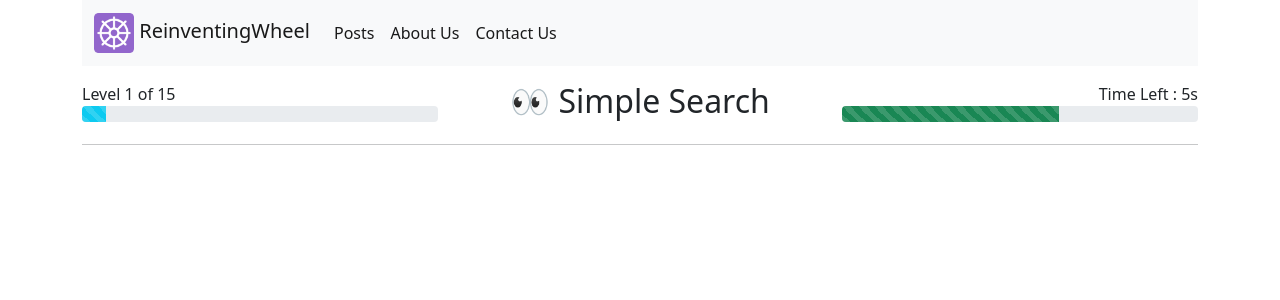
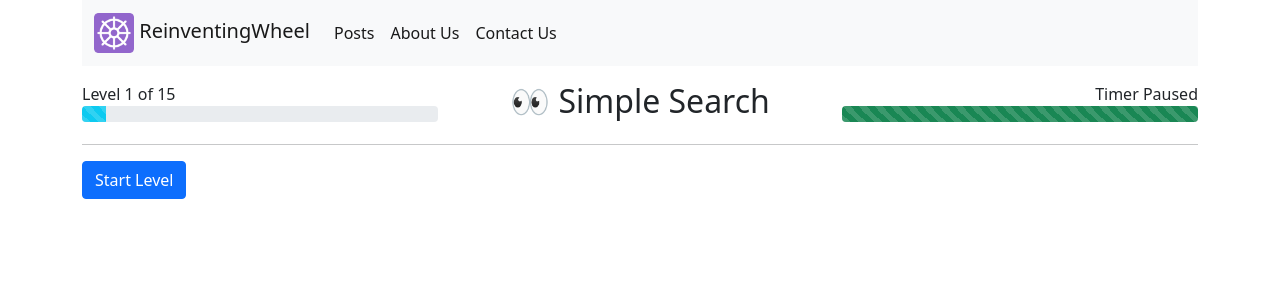
Before and after one commit to keshav-sarraf/rw-frontend, a Vue app: page /regex-game-l1 in a window 1280 px wide. Shown: the top 300 px of the page. Built offline with nearby package versions, Linux system fonts and the light colour scheme.

Commit message:
Added animation to progress bar and added pause functionality

```diff
--- a/src/assets/posts/posts.json
+++ b/src/assets/posts/posts.json
@@ -1,6 +1,7 @@
 {
     "posts" : [
         {
+            "id" : 1,
             "title" : "🎲 Computers & Randomness",
             "description" : "Computers were designed to be deterministic, and yet they are able to generate randomness. In this post we go back in history and take a look at the first computational random number generator",
             "date" : "31st August 2021",
@@ -9,6 +10,7 @@
             "router_link" : "/random-number-generator"
         },
         {
+            "id" : 2,
             "title" : "Puzzle: 🖍 Color Switches",
             "description" : "Puzzle: You are given an urn with 10 balls (5 black and 5 white). You pick balls from the urn one by one without replacement until all the balls are out. A black followed by a white or a white followed by a black is 'a colour change'. Calculate the expected number of colour changes if the balls are being picked randomly from the urn.",
             "date" : "2nd September 2021",
@@ -17,6 +19,7 @@
             "router_link" : "/puzzle-1"
         },
         {
+            "id" : 3,
             "title" : "🕵🏽‍♂️ Expressions, Regular Expressions",
             "description" : "Regular Expressions (Regex) are a nifty tool for searching and manipulating tons of text. This post aims to teach regex by means of a game. See you on the other side",
             "date" : "15th September 2021",
--- a/src/components/Landing.vue
+++ b/src/components/Landing.vue
@@ -74,7 +74,8 @@ import postsListJson from '../assets/posts/posts.json';
 export default {
     setup() {
         const postListFromJson = postsListJson.posts;
-        const postsList = ref(postListFromJson.reverse());
+        const postsList = ref(postListFromJson);
+        postsList.value.sort((l, r) => l.id > r.id ? -1 : 1);
 
         return {
             postsList
--- a/src/components/posts/regex/RegexGameHeader.vue
+++ b/src/components/posts/regex/RegexGameHeader.vue
@@ -3,8 +3,8 @@
     <div class="col-sm-4 text-start">
         Level 1 of 15
         <div class="progress">
-            <div class="progress-bar progress-bar-striped" role="progressbar" :style="{width : finishedProgressPercent + '%'}" aria-valuenow="10" aria-valuemin="0" aria-valuemax="100"></div>
-            <div class="progress-bar progress-bar-striped bg-info" role="progressbar" :style="{width : currentProgressPercent + '%'}" aria-valuenow="50" aria-valuemin="0" aria-valuemax="100"></div>
+            <div class="progress-bar" role="progressbar" :style="{width : finishedProgressPercent + '%'}" aria-valuenow="10" aria-valuemin="0" aria-valuemax="100"></div>
+            <div class="progress-bar progress-bar-striped progress-bar-animated bg-info" role="progressbar" :style="{width : currentProgressPercent + '%'}" aria-valuenow="50" aria-valuemin="0" aria-valuemax="100"></div>
         </div>
     </div>
 
@@ -13,11 +13,18 @@
     </div>
 
     <div class="col-sm-4 text-end">
+        <div v-if="startTimer">
             Time Left : {{Math.round(timeLeft)}}s
+        </div>
+        <div v-else>
+            Timer Paused
+        </div>
+
         <div class="progress">
             <div class="progress-bar progress-bar-striped" role="progressbar" :style="{width : percentTimeLeft + '%'}" :class="{'bg-success': percentTimeLeft > 50,
                             'bg-warning' : percentTimeLeft > 20 && percentTimeLeft <= 50,
-                            'bg-danger' : percentTimeLeft <= 20}" v-bind:aria-valuenow="Math.round(percentTimeLeft)" aria-valuemin="0" aria-valuemax="100"></div>
+                            'bg-danger' : percentTimeLeft <= 20,
+                            'progress-bar-animated': startTimer}" v-bind:aria-valuenow="Math.round(percentTimeLeft)" aria-valuemin="0" aria-valuemax="100"></div>
         </div>
     </div>
 </div>
@@ -30,6 +37,7 @@ import {
     ref,
     computed,
     onBeforeUnmount,
+    watch
 } from 'vue';
 
 export default {
@@ -37,22 +45,41 @@ export default {
         title: String,
         timeLimit: Number,
         finishedProgressPercent: Number,
-        currentProgressPercent: Number
+        currentProgressPercent: Number,
+        startTimer: Boolean
     },
     emits: ['timeElapsed'],
     setup(props, context) {
         const timeLeft = ref(props.timeLimit);
-        const percentTimeLeft = computed(() => 100.0 * timeLeft.value / props.timeLimit);
+        const percentTimeLeft = computed(() => Math.floor(100.0 * timeLeft.value / props.timeLimit));
+        let refreshIntervalId = null;
 
-        let refreshIntervalId = setInterval(() => {
+        const startTimer = function () {
+            refreshIntervalId = setInterval(() => {
                 if (timeLeft.value > 0)
-                timeLeft.value -= 0.01;
-            else{
+                    timeLeft.value -= 1;
+                else {
                     console.log("From Header : time elapsed");
                     context.emit('timeElapsed');
                     clearInterval(refreshIntervalId);
                 }
-        }, 10);
+            }, 1000);
+        }
+
+        const stopTimer = function () {
+            clearInterval(refreshIntervalId);
+        }
+
+        watch(() => props.startTimer, () => {
+            console.log(props.startTimer);
+            if (props.startTimer === true)
+                startTimer();
+            else if (props.startTimer === false)
+                stopTimer();
+        });
+
+        if (props.startTimer === true)
+            startTimer();
 
         onBeforeUnmount(() => {
             console.log("Header Unmounted");
--- a/src/components/posts/regex/RegexGameL1.vue
+++ b/src/components/posts/regex/RegexGameL1.vue
@@ -1,7 +1,9 @@
 <template>
 <div class="container">
 
-    <regex-game-header title="👀 Simple Search" :timeLimit=10 :finishedProgressPercent=0 :currentProgressPercent=100*1/15 @time-elapsed="timeElapsedAction"/>
+    <regex-game-header title="👀 Simple Search" :timeLimit=300 :finishedProgressPercent=0 :currentProgressPercent=100*1/15 :startTimer="startLevel" @time-elapsed="timeElapsedAction"/>
+
+    <button type="button" @click="startLevel = !startLevel" class="btn" :class="{ 'btn-danger': startLevel, 'btn-primary' : !startLevel}">{{startLevel ? "Pause Level" : "Start Level"}}</button>
 
 </div>
 </template>
@@ -10,16 +12,21 @@
 
 import RegexGameHeader from './RegexGameHeader.vue';
 
+import { ref } from 'vue';
+
 export default {
     components : {
         RegexGameHeader,
     },
     setup() {
+        const startLevel = ref(false);
+
+
         const timeElapsedAction = function(){
             alert('time elapsed');
         };
 
-        return { timeElapsedAction };
+        return { timeElapsedAction, startLevel };
     },
 }
 </script>
```
Lines whose indentation alone changed are shown as unchanged.
